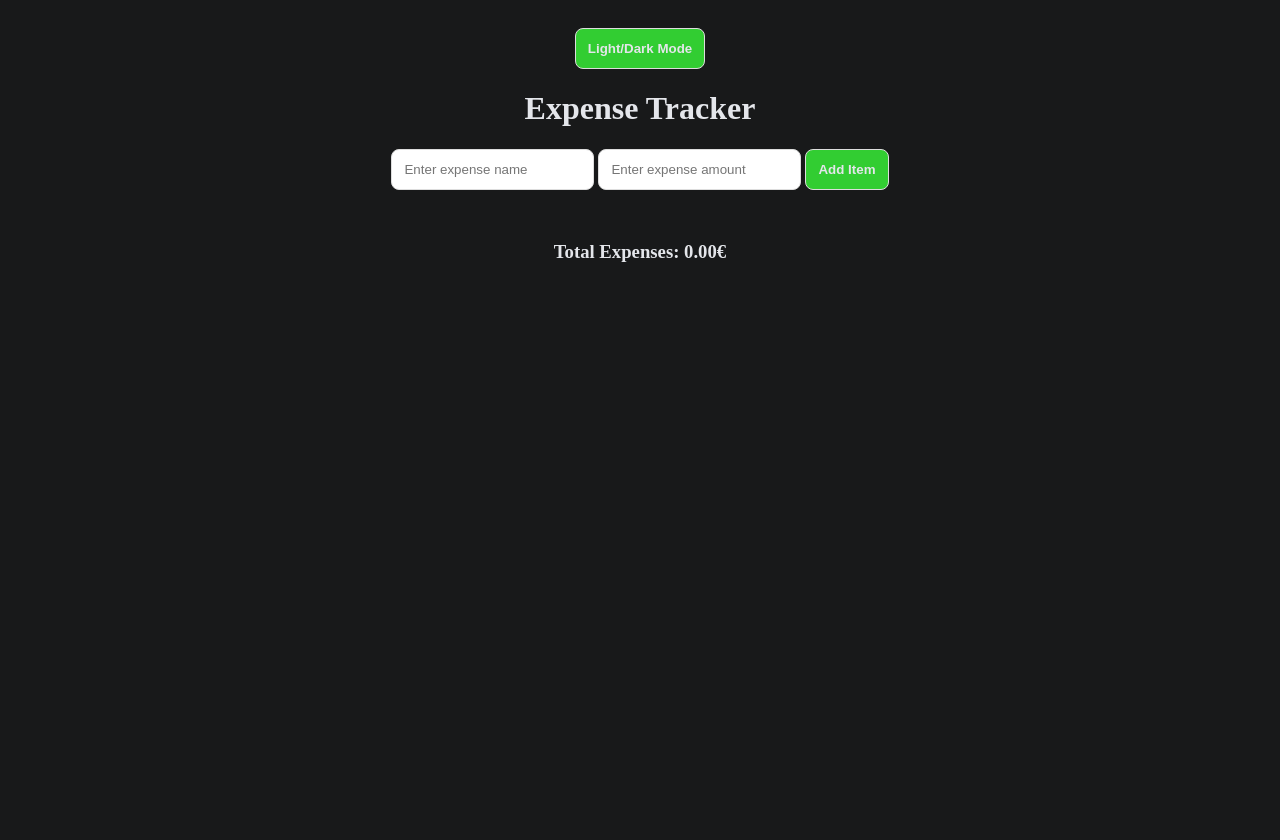
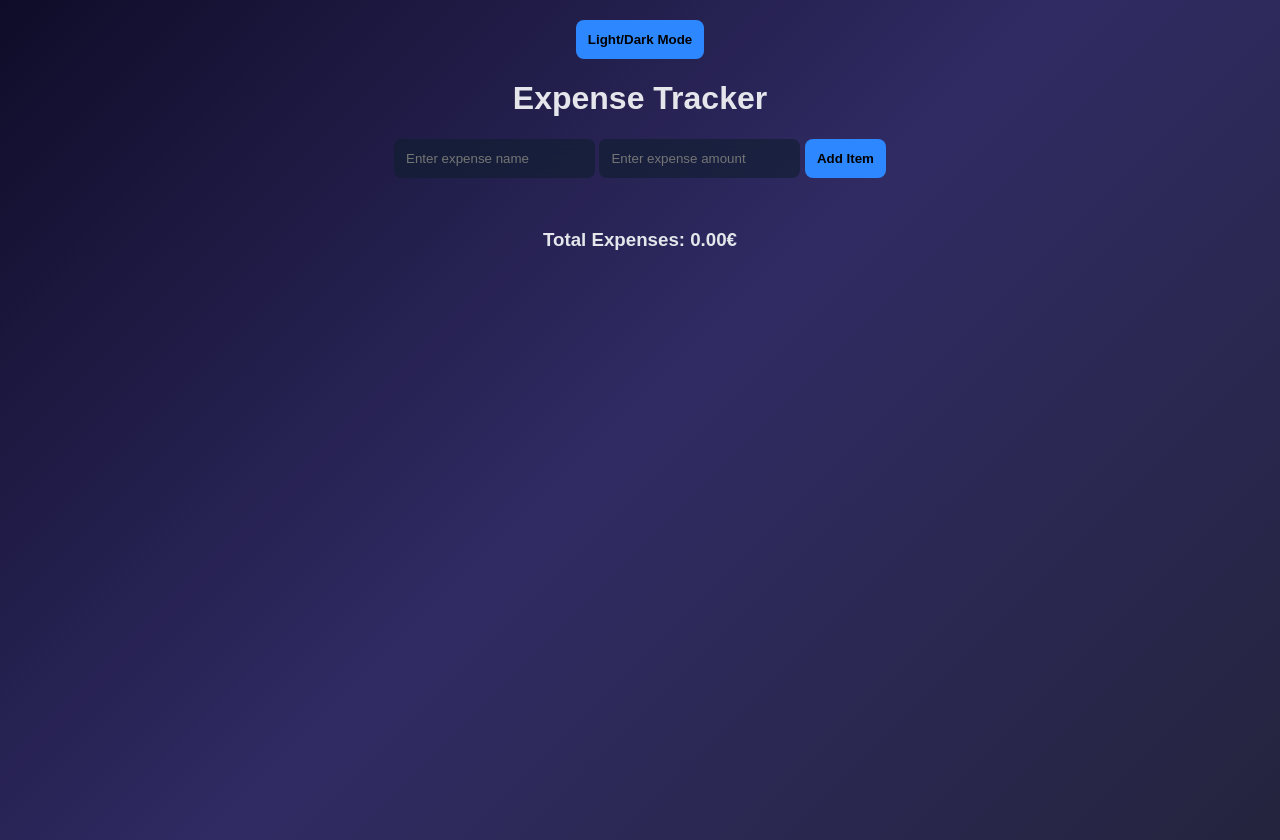
Before and after one commit to Taxiarchis-Kalloniatis/Expense-Tracker, a plain HTML site: page index.html in a window 1280 px wide. Both pictures are taken after a click on the button "Light/Dark Mode". Before the commit the page ends 800 px from the top, so only its background shows below. Drawn offline with Linux system fonts and the light colour scheme.

Commit message:
Added background gradient

```diff
--- a/index.html
+++ b/index.html
@@ -9,6 +9,7 @@
 </head>
 
 <body>
+    <div id="gradient-overlay"></div>
 
     <button id="themeToggle" onclick="toggleTheme()">Light/Dark Mode</button>
     <h1>Expense Tracker</h1>
--- a/style.css
+++ b/style.css
@@ -1,41 +1,50 @@
 :root {
+    --bg-gradient: linear-gradient(135deg, #f5f7fa 0%, #c3cfe2 100%);
     --bg-color: #f0f2f5;
-    --card-bg: #ffffff;
+    --card-bg: #ffffffcc;
     --text-color: #1c1e21;
     --button-bg: #007AFF;
 }
 
 .darkMode {
+    --bg-gradient: linear-gradient(135deg, #0f0c29 0%, #302b63 50%, #24243e 100%);
     --bg-color: #18191a;
-    --card-bg: #242526;
+    --card-bg: #101f2f9a;
     --text-color: #e4e6eb;
     --button-bg: #2d88ff;
 }
 
 body {
-    background-color: var(--bg-color);
-    color: var(--text-color);
-    transition: 0.3s; /* Makes the switch smooth! */
+    /* 2. Apply the gradient bucket here */
+    background: var(--bg-gradient);
+    min-height: 100vh; /* Ensures the gradient covers the whole screen */
+    margin: 0;
+    font-family: sans-serif;
     display: flex;
     flex-direction: column;
     align-items: center;
     padding: 20px;
+    color: var(--text-color);
+    transition: 0.4s;
 }
 
-#input-container{
-    background-color: var(--card-bg);
-    color: var(--text-color);
-}
 
 input, button {
     padding: 12px;
     border-radius: 8px;
-    border: 1px solid #ddd;
+    border: 0px solid #ddd;
+}
+
+input {
+    background: var(--card-bg); /*rgba(255, 255, 255, .75); White with 70% transparency */
+    backdrop-filter: blur(10px); /* This blurs whatever is behind the card */
+    color: var(--text-color);
+    border: #e4e6eb;
+    border-width: 1px;
 }
 
 button {
-    background-color: #32CD32; /* Classic iOS Blue */
-    color: var(--text-color);
+    background-color: var(--button-bg);
     font-weight: bold;
     cursor: pointer;
 }
@@ -48,6 +57,7 @@ ul {
 
 li {
     background: var(--card-bg);
+    backdrop-filter: blur(10px);
     margin-top: 10px;
     padding: 10px;
     border-radius: 8px;
```
